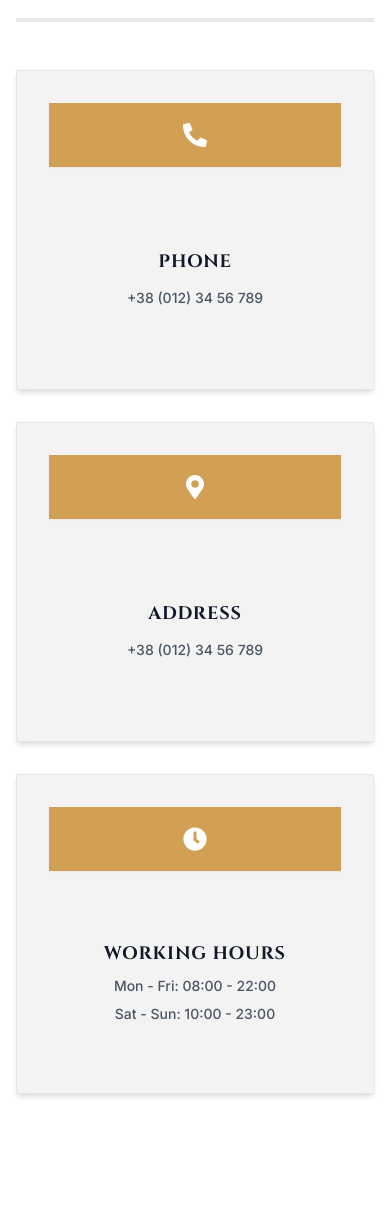
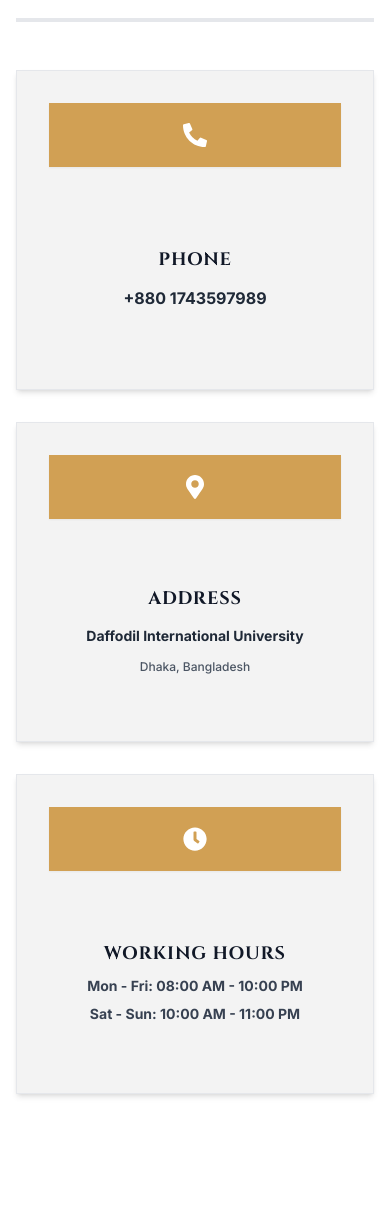
Before and after one commit to MdShamim5669/SaFus-Client, a React (Vite) app: page /contact in a window 390 px wide. Shown: the part 752-1960 px from the top of the page. Built offline with nearby package versions, Linux system fonts and the light colour scheme.

Commit message:
feat: add Our Location section with Daffodil International University address and phone number 01743597989

```diff
--- /dev/null
+++ b/src/components/common/OurLocation.tsx
@@ -0,0 +1,80 @@
+import React from 'react';
+import { SectionTitle } from './SectionTitle';
+import { FaPhoneAlt, FaMapMarkerAlt, FaClock } from 'react-icons/fa';
+
+export const OurLocation: React.FC = () => {
+  return (
+    <section className="max-w-6xl mx-auto px-4 py-16 font-inter bg-white">
+      <SectionTitle subHeading="Visit Us" heading="OUR LOCATION" />
+
+      {/* 3 Location Info Cards */}
+      <div className="grid grid-cols-1 md:grid-cols-3 gap-8 mt-12">
+        {/* Phone Card */}
+        <div className="bg-[#F3F3F3] border border-gray-200 shadow-md flex flex-col h-80 rounded-xl overflow-hidden hover:shadow-xl transition-shadow">
+          <div className="bg-[#D1A054] h-16 flex items-center justify-center text-white shadow-sm">
+            <FaPhoneAlt className="w-6 h-6" />
+          </div>
+          <div className="flex-1 flex flex-col justify-center text-center space-y-3 bg-[#F3F3F3] p-6">
+            <h4 className="font-cinzel font-bold text-lg md:text-xl uppercase text-gray-900 tracking-wider">
+              PHONE
+            </h4>
+            <p className="text-gray-700 text-base md:text-lg font-bold">
+              +880 1743597989
+            </p>
+            <p className="text-gray-500 text-xs">Call us for reservations & catering queries</p>
+          </div>
+        </div>
+
+        {/* Address Card */}
+        <div className="bg-[#F3F3F3] border border-gray-200 shadow-md flex flex-col h-80 rounded-xl overflow-hidden hover:shadow-xl transition-shadow">
+          <div className="bg-[#D1A054] h-16 flex items-center justify-center text-white shadow-sm">
+            <FaMapMarkerAlt className="w-6 h-6" />
+          </div>
+          <div className="flex-1 flex flex-col justify-center text-center space-y-3 bg-[#F3F3F3] p-6">
+            <h4 className="font-cinzel font-bold text-lg md:text-xl uppercase text-gray-900 tracking-wider">
+              ADDRESS
+            </h4>
+            <p className="text-gray-800 text-sm md:text-base font-bold leading-relaxed">
+              Daffodil International University
+            </p>
+            <p className="text-gray-600 text-xs md:text-sm font-medium">
+              Dhaka, Bangladesh
+            </p>
+          </div>
+        </div>
+
+        {/* Working Hours Card */}
+        <div className="bg-[#F3F3F3] border border-gray-200 shadow-md flex flex-col h-80 rounded-xl overflow-hidden hover:shadow-xl transition-shadow">
+          <div className="bg-[#D1A054] h-16 flex items-center justify-center text-white shadow-sm">
+            <FaClock className="w-6 h-6" />
+          </div>
+          <div className="flex-1 flex flex-col justify-center text-center space-y-2 bg-[#F3F3F3] p-6">
+            <h4 className="font-cinzel font-bold text-lg md:text-xl uppercase text-gray-900 tracking-wider">
+              WORKING HOURS
+            </h4>
+            <p className="text-gray-700 text-sm md:text-base font-bold">
+              Mon - Fri: 08:00 AM - 10:00 PM
+            </p>
+            <p className="text-gray-700 text-sm md:text-base font-bold">
+              Sat - Sun: 10:00 AM - 11:00 PM
+            </p>
+          </div>
+        </div>
+      </div>
+
+      {/* Embedded Interactive Google Map */}
+      <div className="mt-12 rounded-2xl overflow-hidden border border-gray-300 shadow-xl h-96">
+        <iframe
+          title="SaFus Restaurant Location Map"
+          src="https://www.google.com/maps/embed?pb=!1m18!1m12!1m3!1d3648.4285818987483!2d90.31885447605995!3d23.874404784725048!2m3!1f0!2f0!3f0!3m2!1i1024!2i768!4f13.1!3m3!1m2!1s0x3755b8b087026b81%3A0x8fa563bbdd5904c2!2sDaffodil%20International%20University!5e0!3m2!1sen!2sbd!4v1700000000000!5m2!1sen!2sbd"
+          width="100%"
+          height="100%"
+          style={{ border: 0 }}
+          allowFullScreen={false}
+          loading="lazy"
+          referrerPolicy="no-referrer-when-downgrade"
+        ></iframe>
+      </div>
+    </section>
+  );
+};
--- a/src/pages/home/CallUsBanner.tsx
+++ b/src/pages/home/CallUsBanner.tsx
@@ -5,7 +5,7 @@ export const CallUsBanner: React.FC = () => {
     <section className="max-w-6xl mx-auto px-4 py-12 md:py-16">
       <div className="bg-black text-white py-20 md:py-28 px-6 text-center rounded-sm shadow-2xl border border-gray-800">
         <h2 className="font-cinzel text-3xl sm:text-4xl md:text-5xl font-extrabold tracking-wider">
-          Call Us: +88 0192345678910
+          Call Us: +880 1743597989
         </h2>
       </div>
     </section>
--- a/src/pages/home/Home.tsx
+++ b/src/pages/home/Home.tsx
@@ -8,6 +8,7 @@ import { CallUsBanner } from './CallUsBanner';
 import { ChefRecommends } from './ChefRecommends';
 import { FeaturedSection } from './Featured';
 import { TestimonialsSection } from './Testimonials';
+import { OurLocation } from '../../components/common/OurLocation';
 
 export const Home: React.FC = () => {
   return (
@@ -26,6 +27,7 @@ export const Home: React.FC = () => {
       <CallUsBanner />
       <ChefRecommends />
       <FeaturedSection />
+      <OurLocation />
       <TestimonialsSection />
     </div>
   );
--- a/src/pages/shared/Contact.tsx
+++ b/src/pages/shared/Contact.tsx
@@ -101,8 +101,8 @@ export const Contact: React.FC = () => {
                 <h4 className="font-cinzel font-bold text-lg md:text-xl uppercase text-gray-900 tracking-wider">
                   PHONE
                 </h4>
-                <p className="text-gray-600 text-sm md:text-base font-medium">
-                  +38 (012) 34 56 789
+                <p className="text-gray-800 text-base md:text-lg font-bold">
+                  +880 1743597989
                 </p>
               </div>
             </div>
@@ -116,8 +116,11 @@ export const Contact: React.FC = () => {
                 <h4 className="font-cinzel font-bold text-lg md:text-xl uppercase text-gray-900 tracking-wider">
                   ADDRESS
                 </h4>
-                <p className="text-gray-600 text-sm md:text-base font-medium">
-                  +38 (012) 34 56 789
+                <p className="text-gray-800 text-sm md:text-base font-bold leading-relaxed">
+                  Daffodil International University
+                </p>
+                <p className="text-gray-600 text-xs md:text-sm font-medium">
+                  Dhaka, Bangladesh
                 </p>
               </div>
             </div>
@@ -131,11 +134,11 @@ export const Contact: React.FC = () => {
                 <h4 className="font-cinzel font-bold text-lg md:text-xl uppercase text-gray-900 tracking-wider">
                   WORKING HOURS
                 </h4>
-                <p className="text-gray-600 text-sm md:text-base font-medium">
-                  Mon - Fri: 08:00 - 22:00
+                <p className="text-gray-700 text-sm md:text-base font-bold">
+                  Mon - Fri: 08:00 AM - 10:00 PM
                 </p>
-                <p className="text-gray-600 text-sm md:text-base font-medium">
-                  Sat - Sun: 10:00 - 23:00
+                <p className="text-gray-700 text-sm md:text-base font-bold">
+                  Sat - Sun: 10:00 AM - 11:00 PM
                 </p>
               </div>
             </div>
```
